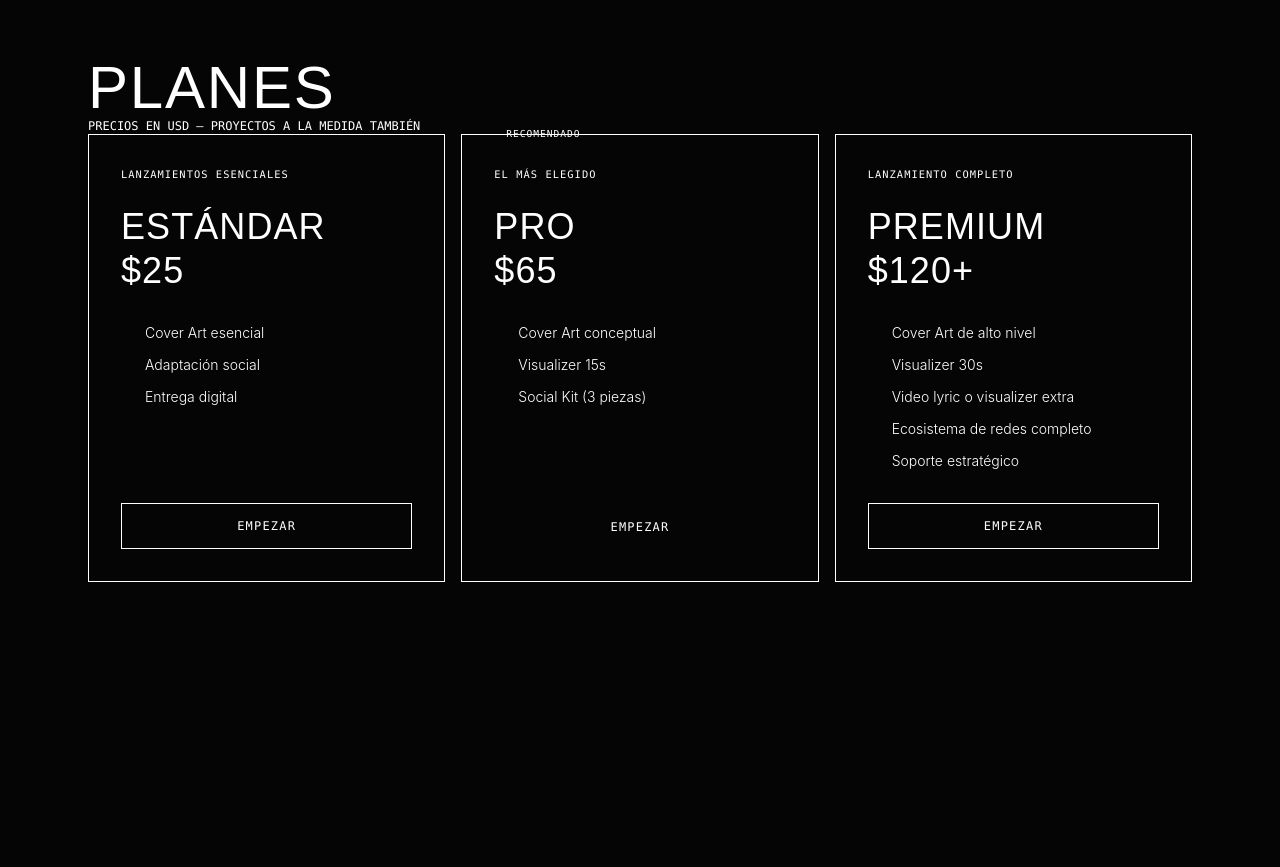
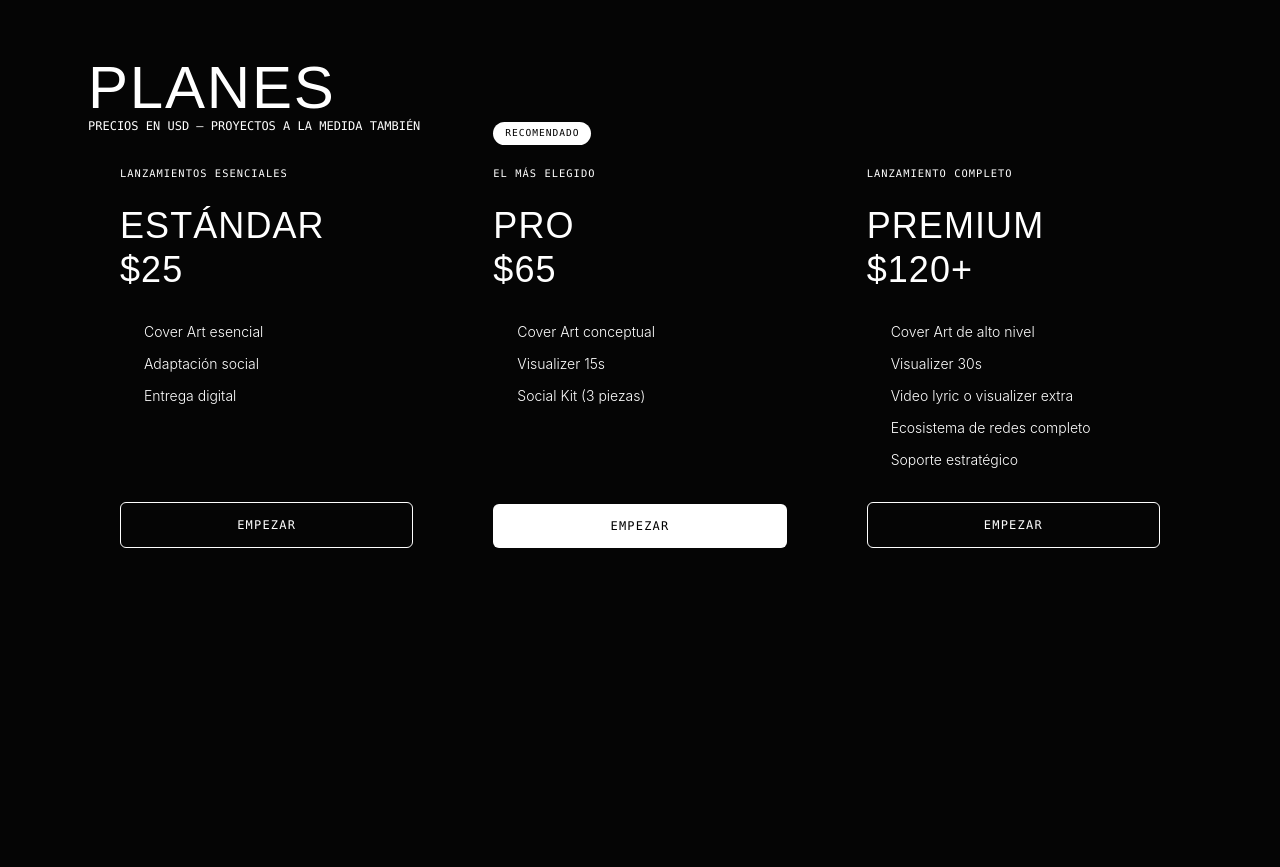
Before and after one commit to vixaontheblock/jay-art, a Next.js app: page / in a window 1280 px wide. Shown: the part 5560-6427 px from the top of the page. Built offline with nearby package versions, Linux system fonts and the light colour scheme.

Commit message:
Refactor Pricing component for cleaner code

```diff
--- a/src/components/Pricing.tsx
+++ b/src/components/Pricing.tsx
@@ -1,31 +1,7 @@
 const plans = [
-  {
-    name: "Estándar",
-    price: "$25",
-    note: "Lanzamientos esenciales",
-    features: ["Cover Art esencial", "Adaptación social", "Entrega digital"],
-    highlight: false,
-  },
-  {
-    name: "Pro",
-    price: "$65",
-    note: "El más elegido",
-    features: ["Cover Art conceptual", "Visualizer 15s", "Social Kit (3 piezas)"],
-    highlight: true,
-  },
-  {
-    name: "Premium",
-    price: "$120+",
-    note: "Lanzamiento completo",
-    features: [
-      "Cover Art de alto nivel",
-      "Visualizer 30s",
-      "Video lyric o visualizer extra",
-      "Ecosistema de redes completo",
-      "Soporte estratégico",
-    ],
-    highlight: false,
-  },
+  { name: "Estándar", price: "$25", note: "Lanzamientos esenciales", features: ["Cover Art esencial", "Adaptación social", "Entrega digital"], highlight: false },
+  { name: "Pro", price: "$65", note: "El más elegido", features: ["Cover Art conceptual", "Visualizer 15s", "Social Kit (3 piezas)"], highlight: true },
+  { name: "Premium", price: "$120+", note: "Lanzamiento completo", features: ["Cover Art de alto nivel", "Visualizer 30s", "Video lyric o visualizer extra", "Ecosistema de redes completo", "Soporte estratégico"], highlight: false },
 ];
 
 export default function Pricing() {
@@ -42,32 +18,24 @@ export default function Pricing() {
         {plans.map((p, i) => (
           <div
             key={i}
-            className={`relative p-8 flex flex-col border transition-colors duration-300 ${
-              p.highlight
-                ? "border-[var(--ember)] bg-[var(--ink-2)]"
-                : "border-[var(--line)] bg-[var(--ink)] hover:border-[var(--paper)]/15"
+            className={`relative p-8 flex flex-col rounded-xl transition-colors duration-300 ${
+              p.highlight ? "glass-strong" : "glass hover:bg-[var(--glass-bg-strong)]"
             }`}
           >
             {p.highlight && (
-              <span className="absolute -top-3 left-8 font-mono text-[0.6rem] uppercase tracking-widest px-3 py-1 bg-[var(--ember)] text-[var(--ink)]">
+              <span className="absolute -top-3 left-8 font-mono text-[0.6rem] uppercase tracking-widest px-3 py-1 bg-white text-black rounded-full">
                 Recomendado
               </span>
             )}
 
-            <p className="font-mono text-[0.65rem] uppercase tracking-widest mb-6 text-[var(--steel)]">
-              {p.note}
-            </p>
-
+            <p className="font-mono text-[0.65rem] uppercase tracking-widest mb-6 text-[var(--steel)]">{p.note}</p>
             <h3 className="font-display text-4xl uppercase mb-1 text-[var(--paper)]">{p.name}</h3>
-
-            <p className="font-display text-4xl mb-8" style={{ color: p.highlight ? "var(--ember)" : "var(--paper)" }}>
-              {p.price}
-            </p>
+            <p className="font-display text-4xl mb-8 text-[var(--paper)]">{p.price}</p>
 
             <ul className="text-sm space-y-3 flex-1 text-[var(--paper-dim)]">
               {p.features.map((f, j) => (
                 <li key={j} className="flex items-start gap-3">
-                  <span className="mt-[7px] w-3 h-px shrink-0" style={{ background: p.highlight ? "var(--ember)" : "var(--steel)" }} />
+                  <span className="mt-[7px] w-3 h-px shrink-0 bg-[var(--steel)]" />
                   {f}
                 </li>
               ))}
@@ -75,10 +43,8 @@ export default function Pricing() {
 
             <a
               href="#contact"
-              className={`mt-8 text-center font-mono text-xs uppercase tracking-widest py-3.5 px-4 transition-colors ${
-                p.highlight
-                  ? "bg-[var(--ember)] text-[var(--ink)] hover:bg-[#ff6a45]"
-                  : "border border-[var(--line)] text-[var(--paper)] hover:border-[var(--paper)]/30"
+              className={`mt-8 text-center font-mono text-xs uppercase tracking-widest py-3.5 px-4 rounded-md transition-colors ${
+                p.highlight ? "bg-white text-black hover:bg-white/90" : "border border-[var(--glass-border)] text-[var(--paper)] hover:border-white/40"
               }`}
             >
               Empezar
```
